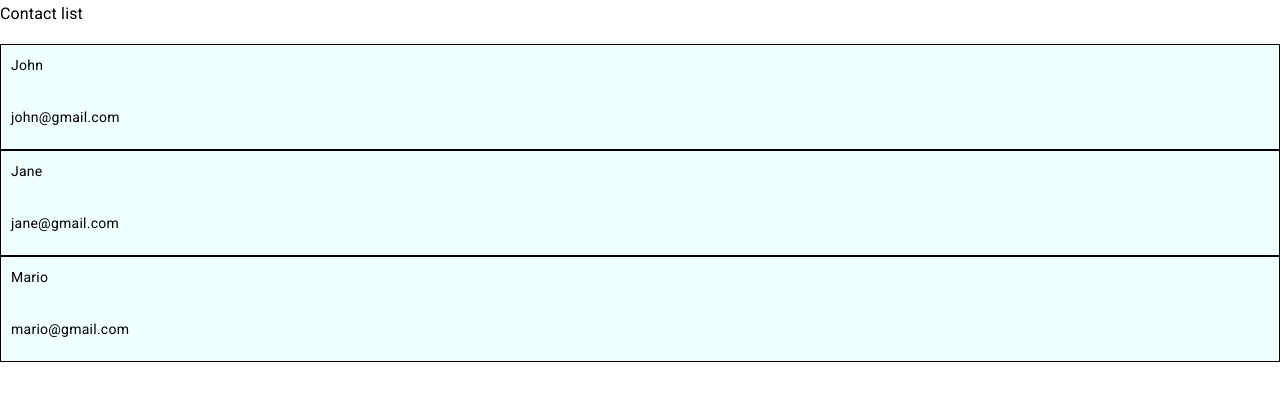
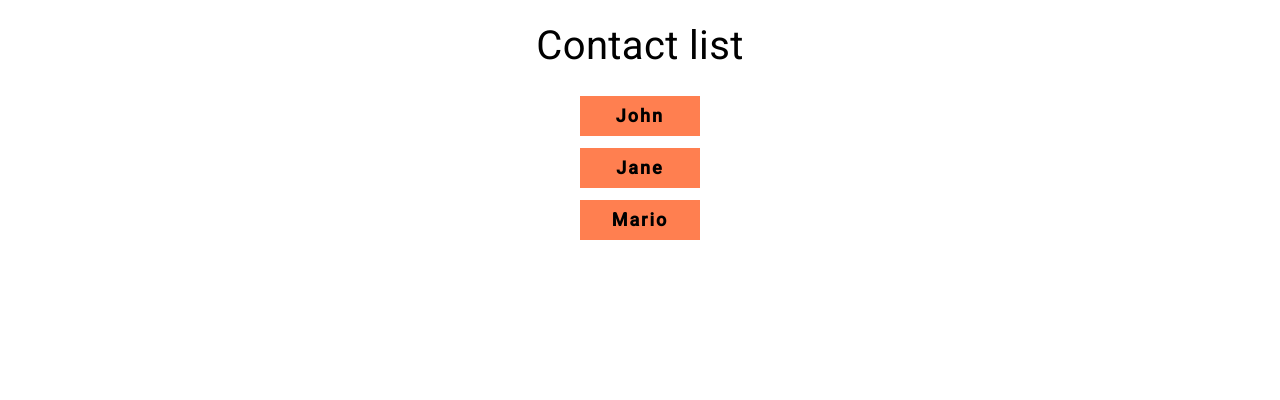
Before and after one commit to davidFCDev/proyecto-final-angular, an Angular app: page / in a window 1280 px wide. Shown: the top 400 px of the page. Built offline with nearby package versions, Linux system fonts and the light colour scheme.

Commit message:
mas estilos

```diff
--- a/src/app/app.component.html
+++ b/src/app/app.component.html
@@ -5,5 +5,6 @@
 
 <!-- The router-outlet is where the router will render the components -->
 <!-- <router-outlet></router-outlet> -->
-
-<app-contacts-list></app-contacts-list>
+<div class="page">
+  <app-contacts-list></app-contacts-list>
+</div>
--- a/src/app/app.component.scss
+++ b/src/app/app.component.scss
@@ -0,0 +1,7 @@
+.page {
+  display: flex;
+  flex-direction: column;
+  justify-content: center;
+  align-items: center;
+  padding: 2rem;
+}
--- a/src/app/components/contacts-list/contacts-list.component.html
+++ b/src/app/components/contacts-list/contacts-list.component.html
@@ -1,6 +1,9 @@
-<h3>Contact list</h3>
+<div class="hero">
+  <h3 [ngStyle]="{ fontSize: '40px' }">Contact list</h3>
 
-<div *ngFor="let contact of contactList" class="contact-list">
-  <p class="contact">{{ contact.name }}</p>
-  <p class="contact">{{ contact.email }}</p>
+  <div>
+    <div *ngFor="let contact of contactList" class="contact-list">
+      <p class="contact" (click)="getContact(contact.id)">{{ contact.name }}</p>
+    </div>
+  </div>
 </div>
--- a/src/app/components/contacts-list/contacts-list.component.scss
+++ b/src/app/components/contacts-list/contacts-list.component.scss
@@ -1,12 +1,28 @@
+.hero {
+  display: flex;
+  flex-direction: column;
+  justify-content: center;
+  align-items: center;
+  gap: 20px;
+}
+
 .contact {
   cursor: pointer;
+  width: 100px;
   padding: 10px;
+  display: flex;
+  justify-content: center;
+  align-items: center;
+  background-color: coral;
+  font-size: large;
+  font-weight: bold;
+  letter-spacing: 2px;
+}
+
+.contact:hover {
+  transform: scale(1.05);
 }
 
 .contact-list {
-  padding: 0;
-  list-style: none;
-  margin: 0;
-  background-color: azure;
-  border: 1px solid black;
+  display: flex;
 }
--- a/src/app/components/contacts-list/contacts-list.component.ts
+++ b/src/app/components/contacts-list/contacts-list.component.ts
@@ -17,4 +17,8 @@ export class ContactsListComponent implements OnInit {
 
     this.contactList = this.contactService.getContacts();
   }
+
+  getContact(id: number) {
+    console.log('Obtener contacto con id: ', id);
+  }
 }
```
